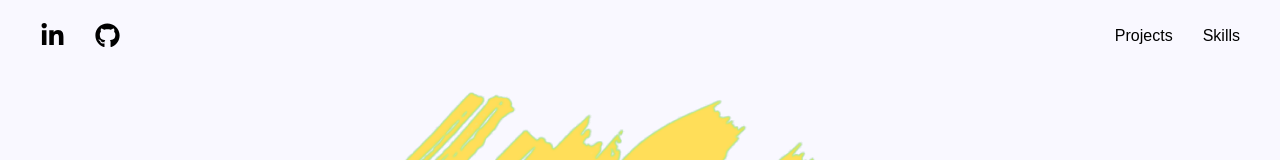
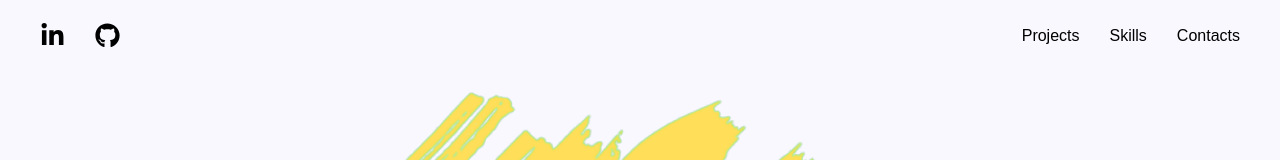
Before and after one commit to AndreyPerunov/PortfolioWebsite, a Next.js app: page / in a window 1280 px wide. Shown: the top 160 px of the page. Built offline with nearby package versions, Linux system fonts and the light colour scheme; a web font is replaced by a local one.

Commit message:
Added contacts to the nav bar

```diff
--- a/app/components/Contact.tsx
+++ b/app/components/Contact.tsx
@@ -4,7 +4,7 @@ import { HiOutlineMail, HiPhone, HiLocationMarker } from "react-icons/hi"
 
 const Contact = () => {
   return (
-    <div className={styles.contact}>
+    <div className={styles.contact} id="contacts">
       <div className={styles.contact__info}>
         <div>
           <HiLocationMarker className={styles.contact__info__icon} />
--- a/app/components/Header.tsx
+++ b/app/components/Header.tsx
@@ -21,6 +21,9 @@ const Header: FC = () => {
         <li>
           <a href="#skills">Skills</a>
         </li>
+        <li>
+          <a href="#contacts">Contacts</a>
+        </li>
       </ul>
     </nav>
   )
```
